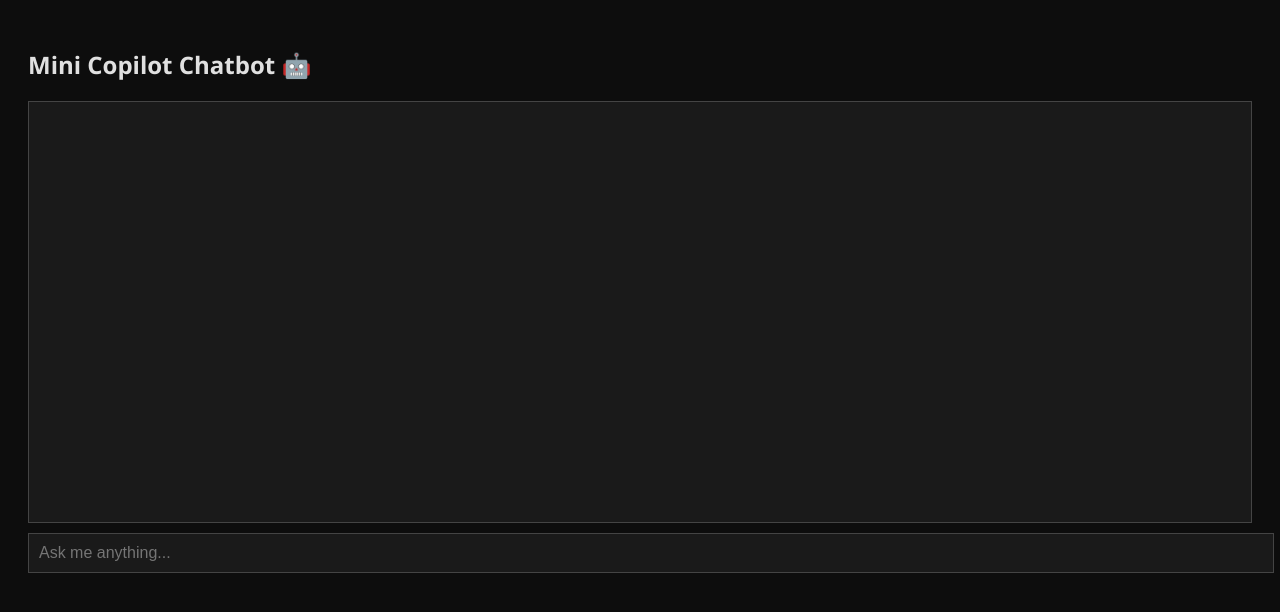
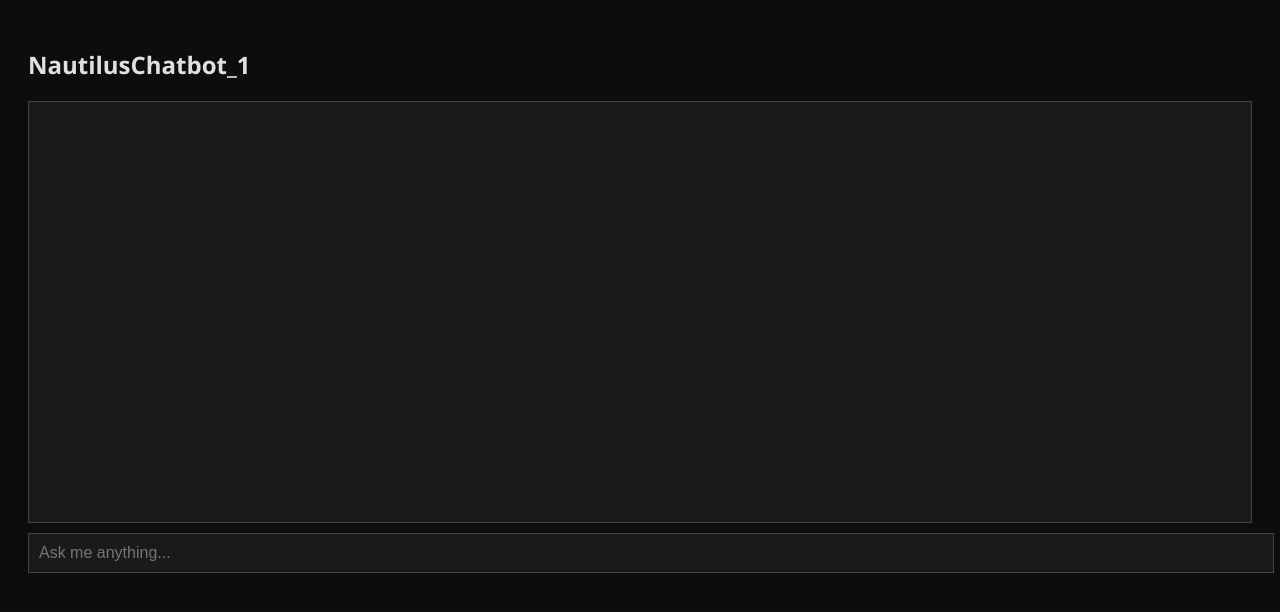
Before and after one commit to pixelpill/NautilisChatbot_1, a plain HTML site: page index.html in a window 1280 px wide. Drawn offline with Linux system fonts and the light colour scheme.

Commit message:
Update index.html

```diff
--- a/index.html
+++ b/index.html
@@ -2,7 +2,7 @@
 <html lang="en">
 <head>
   <meta charset="UTF-8" />
-  <title>Mini Copilot Chatbot</title>
+  <title>NautilusChatbot_1</title>
   <style>
     body {
       background-color: #0d0d0d;
@@ -47,7 +47,7 @@
   </style>
 </head>
 <body>
-  <h2>Mini Copilot Chatbot 🤖</h2>
+  <h2>NautilusChatbot_1</h2>
   <div id="chatbox"></div>
   <input type="text" id="userInput" placeholder="Ask me anything..." />
 
```
